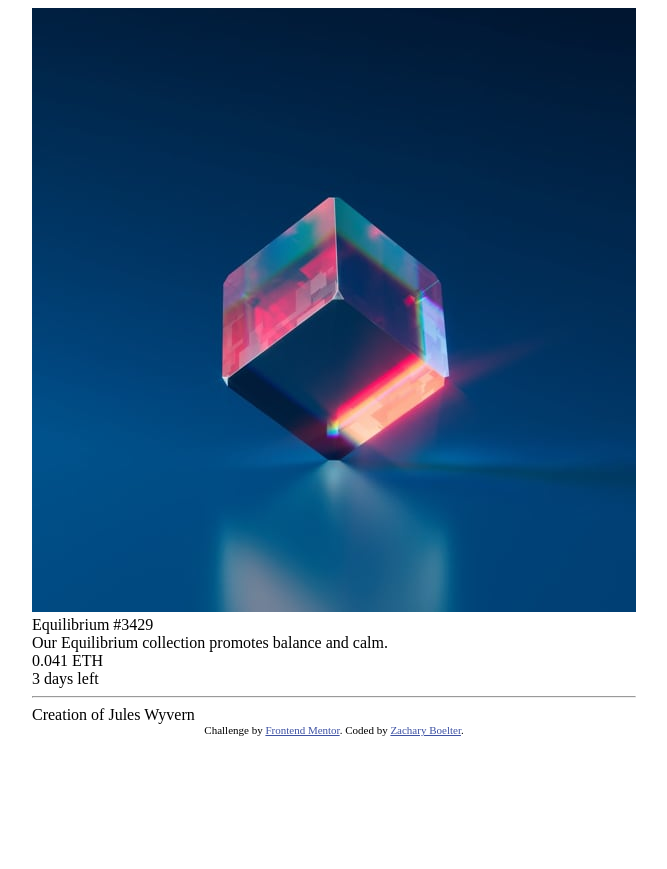
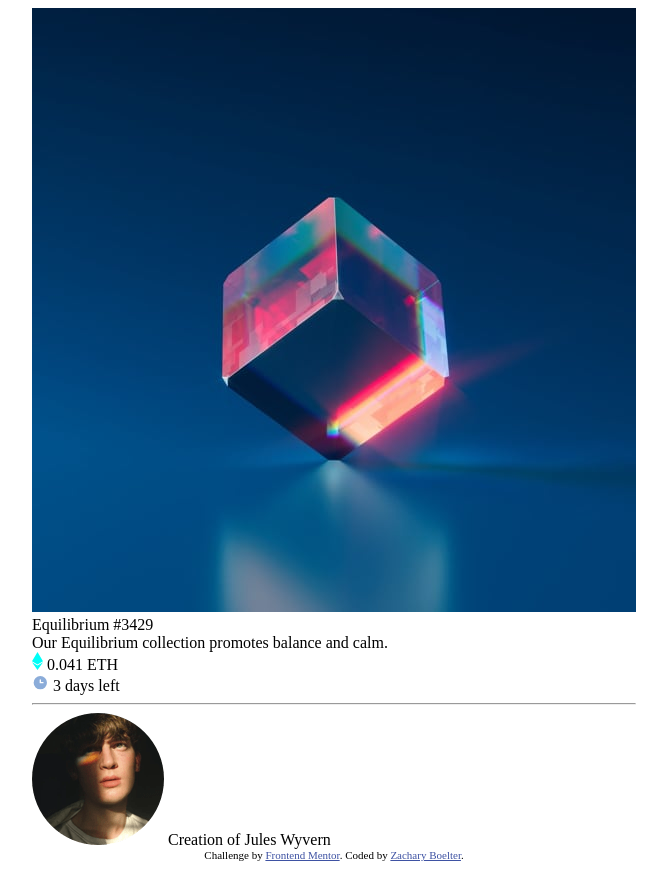
Before and after one commit to zacharyboelter/nft-preview-card, a plain HTML site: page index.html in a window 1280 px wide. Shown: the whole page, without its empty margins (306-973 px from the left). Before the commit the page ends 800 px from the top, so only its background shows below. Drawn offline with Linux system fonts and the light colour scheme.

Commit message:
svgs added for styling

```diff
--- a/index.html
+++ b/index.html
@@ -40,14 +40,17 @@
 
     <div class="info">
       <div class="price">
+        <img src="/images/icon-ethereum.svg" alt="">
         0.041 ETH
       </div>
       <div class="days">
+        <img src="/images/icon-clock.svg" alt="">
         3 days left
       </div>
     </div>
     <hr>
     <div class="creator">
+      <img src="/images/image-avatar.png" alt="">
       Creation of Jules Wyvern
     </div>
 
```
